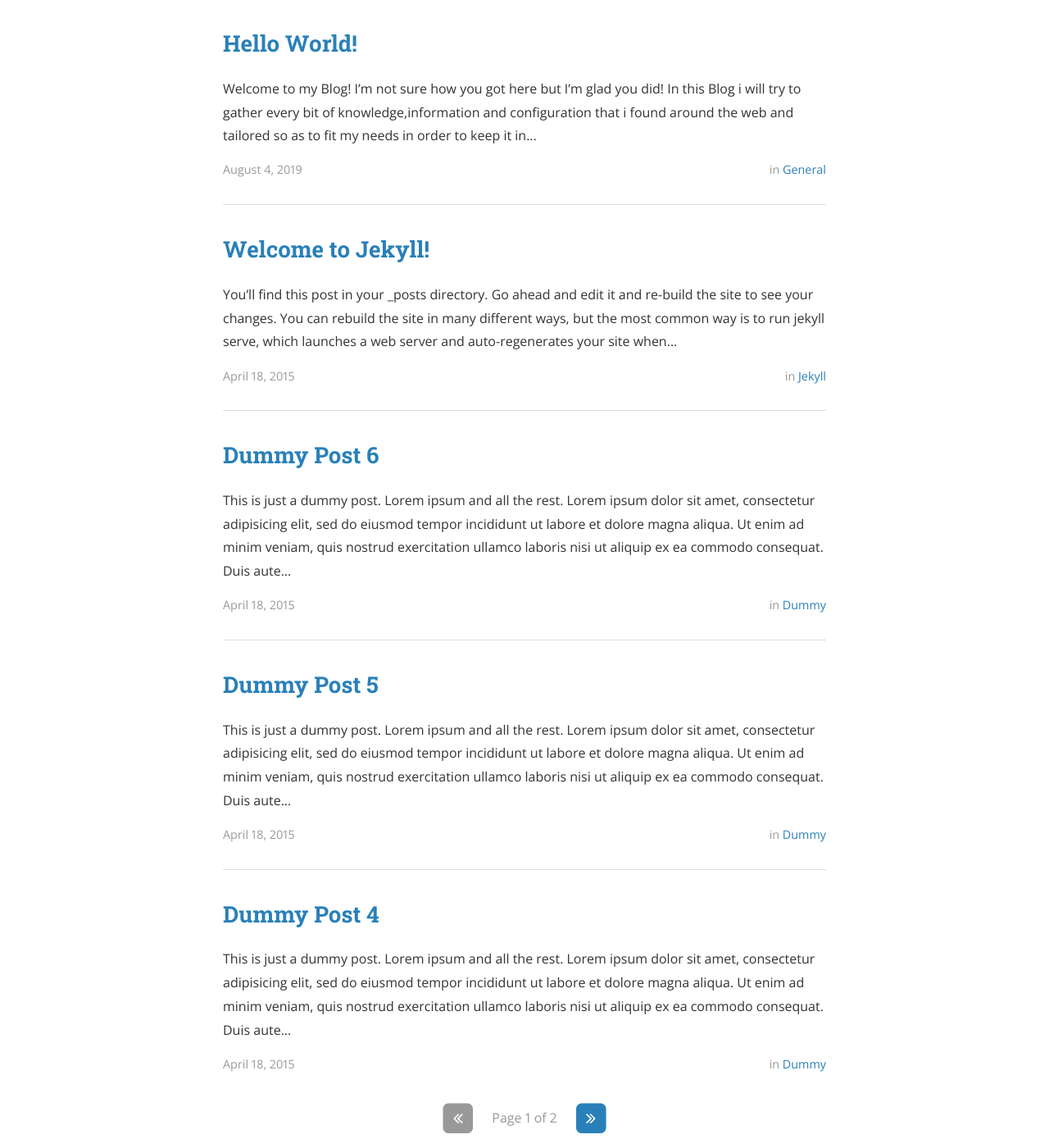
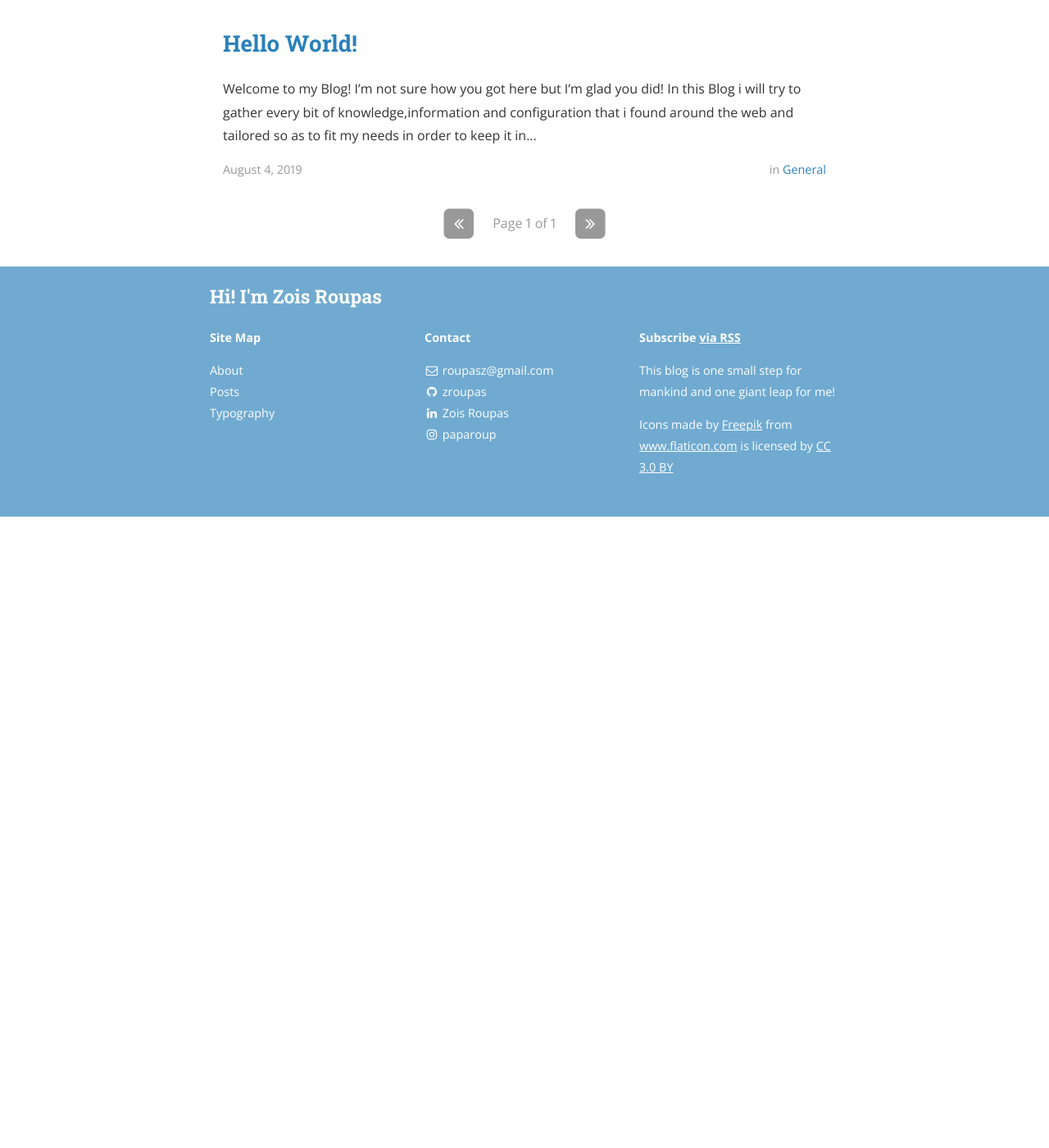
Before and after one commit to zroupas/zroupas.github.io, a Jekyll site: the page built from index.html, in a window 1280 px wide and 1400 px high, scrolled down 507 px. Shown: the whole window at 82% size. Built offline with Jekyll 4.4.1, drawn with Linux system fonts in a browser that asks for light colours; nearby versions of some CDN libraries; the list of posts is cut into pages by our own code; after the commit the page ends 1137 px from its top, so only the background shows below that.

Commit message:
Remove dummy posts and added new homelan post

```diff
--- a/_posts/2015-04-18-dummy.markdown
+++ /dev/null
@@ -1,16 +0,0 @@
----
-layout: post
-title:  "Dummy Post"
-date:   2015-04-18 08:43:59
-author: Ben Centra
-categories: Dummy
----
-
-This is just a dummy post. Lorem ipsum and all the rest.
-
-Lorem ipsum dolor sit amet, consectetur adipisicing elit, sed do eiusmod
-tempor incididunt ut labore et dolore magna aliqua. Ut enim ad minim veniam,
-quis nostrud exercitation ullamco laboris nisi ut aliquip ex ea commodo
-consequat. Duis aute irure dolor in reprehenderit in voluptate velit esse
-cillum dolore eu fugiat nulla pariatur. Excepteur sint occaecat cupidatat non
-proident, sunt in culpa qui officia deserunt mollit anim id est laborum.
--- a/_posts/2015-04-18-dummy4.markdown
+++ /dev/null
@@ -1,17 +0,0 @@
----
-layout: post
-title:  "Dummy Post 4"
-date:   2015-04-18 08:43:59
-author: Ben Centra
-categories: Dummy
-tags: ipsum
----
-
-This is just a dummy post. Lorem ipsum and all the rest.
-
-Lorem ipsum dolor sit amet, consectetur adipisicing elit, sed do eiusmod
-tempor incididunt ut labore et dolore magna aliqua. Ut enim ad minim veniam,
-quis nostrud exercitation ullamco laboris nisi ut aliquip ex ea commodo
-consequat. Duis aute irure dolor in reprehenderit in voluptate velit esse
-cillum dolore eu fugiat nulla pariatur. Excepteur sint occaecat cupidatat non
-proident, sunt in culpa qui officia deserunt mollit anim id est laborum.
--- a/_posts/2015-04-18-dummy5.markdown
+++ /dev/null
@@ -1,17 +0,0 @@
----
-layout: post
-title:  "Dummy Post 5"
-date:   2015-04-18 08:43:59
-author: Ben Centra
-categories: Dummy
-tags: lorem
----
-
-This is just a dummy post. Lorem ipsum and all the rest.
-
-Lorem ipsum dolor sit amet, consectetur adipisicing elit, sed do eiusmod
-tempor incididunt ut labore et dolore magna aliqua. Ut enim ad minim veniam,
-quis nostrud exercitation ullamco laboris nisi ut aliquip ex ea commodo
-consequat. Duis aute irure dolor in reprehenderit in voluptate velit esse
-cillum dolore eu fugiat nulla pariatur. Excepteur sint occaecat cupidatat non
-proident, sunt in culpa qui officia deserunt mollit anim id est laborum.
--- a/_posts/2015-04-18-dummy6.markdown
+++ /dev/null
@@ -1,17 +0,0 @@
----
-layout: post
-title:  "Dummy Post 6"
-date:   2015-04-18 08:43:59
-author: Ben Centra
-categories: Dummy
-tags: lorem ipsum
----
-
-This is just a dummy post. Lorem ipsum and all the rest.
-
-Lorem ipsum dolor sit amet, consectetur adipisicing elit, sed do eiusmod
-tempor incididunt ut labore et dolore magna aliqua. Ut enim ad minim veniam,
-quis nostrud exercitation ullamco laboris nisi ut aliquip ex ea commodo
-consequat. Duis aute irure dolor in reprehenderit in voluptate velit esse
-cillum dolore eu fugiat nulla pariatur. Excepteur sint occaecat cupidatat non
-proident, sunt in culpa qui officia deserunt mollit anim id est laborum.
--- a/_posts/2015-04-18-welcome-to-jekyll.markdown
+++ /dev/null
@@ -1,74 +0,0 @@
----
-layout: post
-title:  "Welcome to Jekyll!"
-date:   2015-04-18 08:43:59
-author: Ben Centra
-categories: Jekyll
-tags:	jekyll welcome
-cover:  "/assets/instacode.png"
----
-
-You’ll find this post in your `_posts` directory. Go ahead and edit it and re-build the site to see your changes. You can rebuild the site in many different ways, but the most common way is to run `jekyll serve`, which launches a web server and auto-regenerates your site when a file is updated.
-
-## Adding New Posts
-
-To add new posts, simply add a file in the `_posts` directory that follows the convention `YYYY-MM-DD-name-of-post.ext` and includes the necessary front matter. Take a look at the source for this post to get an idea about how it works.
-
-### Tags and Categories
-
-If you list one or more categories or tags in the front matter of your post, they will be included with the post on the page as links. Clicking the link will bring you to an auto-generated archive page for the category or tag, created using the [jekyll-archive][jekyll-archive] gem.
-
-### Cover Images
-
-To add a cover image to your post, set the "cover" property in the front matter with the relative URL of the image (i.e. <code>cover: "/assets/cover_image.jpg"</code>).
-
-### Code Snippets
-
-You can use [highlight.js][highlight] to add syntax highlight code snippets:
-
-Use the [Liquid][liquid] `{% raw %}{% highlight <language> %}{% endraw %}` tag to add syntax highlighting to code snippets.
-
-For instance, this template...
-{% highlight html %}
-{% raw %}{% highlight javascript %}
-function demo(string, times) {
-  for (var i = 0; i < times; i++) {
-    console.log(string);
-  }
-}
-demo("hello, world!", 10);
-{% endhighlight %}{% endraw %}
-{% endhighlight %}
-
-...will come out looking like this:
-
-{% highlight javascript %}
-function demo(string, times) {
-  for (var i = 0; i < times; i++) {
-    console.log(string);
-  }
-}
-demo("hello, world!", 10);
-{% endhighlight %}
-
-Syntax highlighting is done using [highlight.js][highlight]. You can change the active theme in [head.html](https://github.com/bencentra/centrarium/blob/2dcd73d09e104c3798202b0e14c1db9fa6e77bc7/_includes/head.html#L15).
-
-### Images
-
-Lightbox has been enabled for images. To create the link that'll launch the lightbox, add <code>data-lightbox</code> and <code>data-title</code> attributes to an <code>&lt;a&gt;</code> tag around your <code>&lt;img&gt;</code> tag. The result is:
-
-<a href="//bencentra.com/assets/images/falcon9_large.jpg" data-lightbox="falcon9-large" data-title="Check out the Falcon 9 from SpaceX">
-  <img src="//bencentra.com/assets/images/falcon9_small.jpg" title="Check out the Falcon 9 from SpaceX">
-</a>
-
-For more information, check out the [Lightbox][lightbox] website.
-
-Check out the [Jekyll docs][jekyll] for more info on how to get the most out of Jekyll. File all bugs/feature requests at [Jekyll’s GitHub repo][jekyll-gh]. If you have questions, you can ask them on [Jekyll’s dedicated Help repository][jekyll-help].
-
-[jekyll]:      http://jekyllrb.com
-[jekyll-gh]:   https://github.com/jekyll/jekyll
-[jekyll-help]: https://github.com/jekyll/jekyll-help
-[highlight]:   https://highlightjs.org/
-[lightbox]:    http://lokeshdhakar.com/projects/lightbox2/
-[jekyll-archive]: https://github.com/jekyll/jekyll-archives
-[liquid]: https://github.com/Shopify/liquid/wiki/Liquid-for-Designers
--- a/_posts/2019-08-04-hello-world.markdown
+++ b/_posts/2019-08-04-hello-world.markdown
@@ -5,7 +5,7 @@
 author: Zois Roupas
 categories: general
 tags:	HelloWorld Welcome FirstPost
-cover:  "/assets/2019-08-04.png"
+cover:  "/assets/2019-08-04-hello-world/2019-08-04.png"
 ---
 
 Welcome to my Blog! I’m not sure how you got here but I’m glad you did!
```
Also changed, not shown: _posts/2015-04-18-dummy2.markdown (deleted, +0 -16 lines), _posts/2015-04-18-dummy3.markdown (deleted, +0 -16 lines), assets/2019-08-04-hello-world/2019-08-04.png (renamed from assets/2019-08-04.png), assets/2019-08-04.jpg (deleted).
